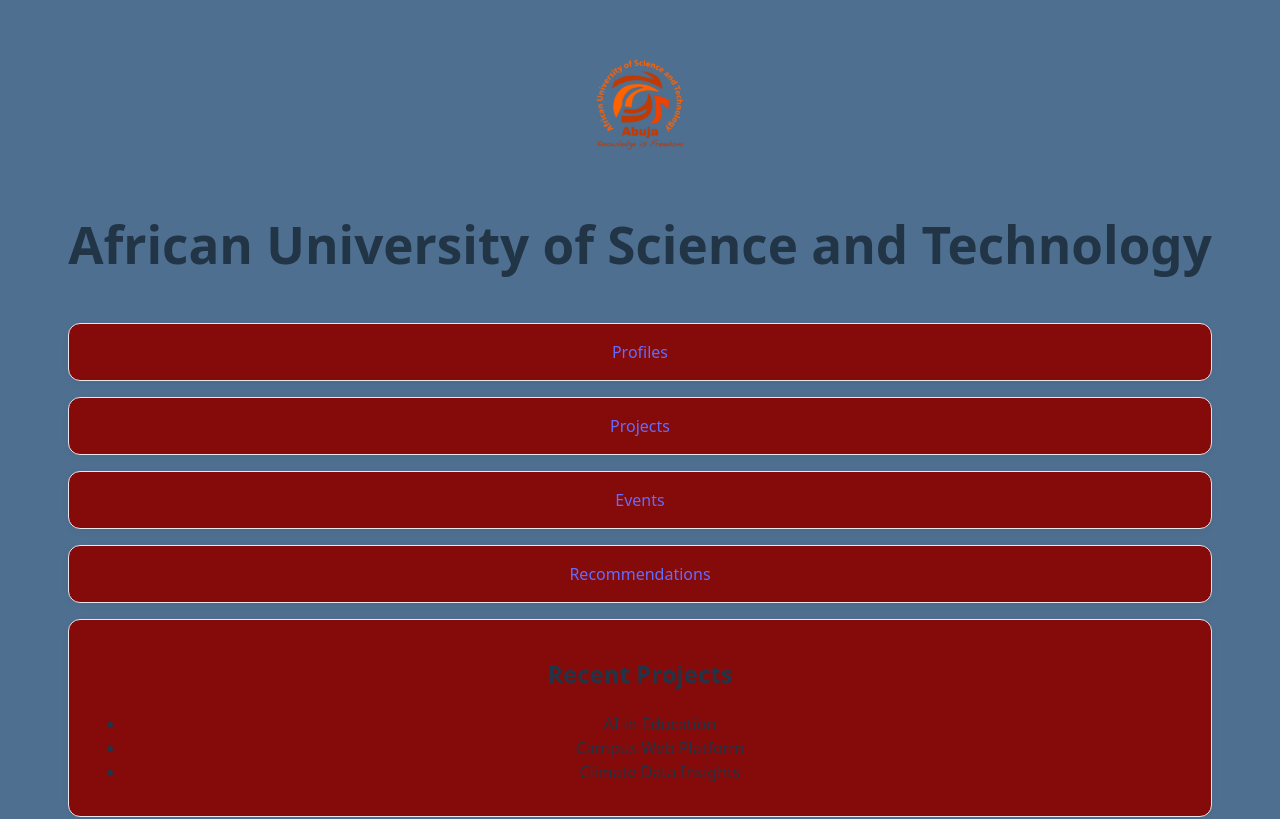
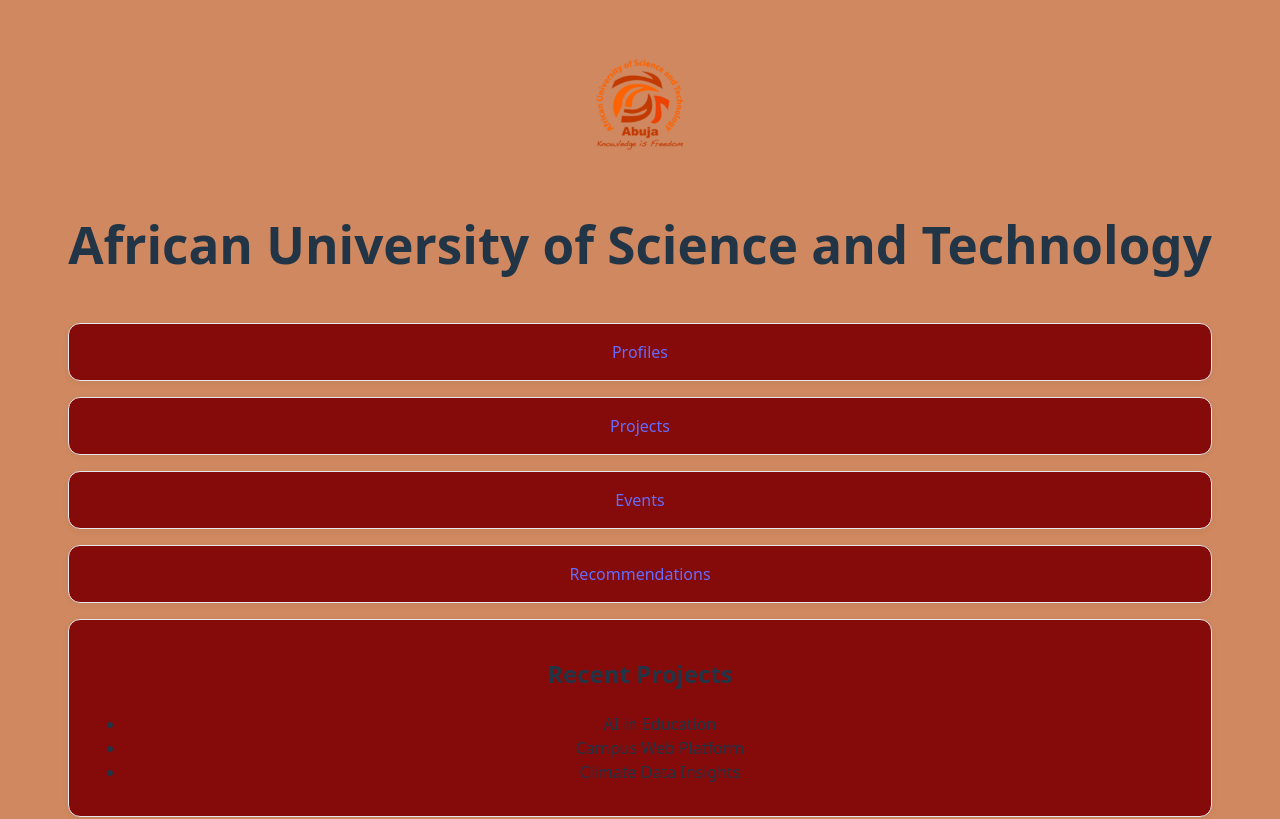
Before and after one commit to veric47/uni-collab, a React (Vite) app: page / in a window 1280 px wide. Shown: the top 819 px of the page. Built offline with nearby package versions, Linux system fonts and the light colour scheme.

Commit message:
styles.css

```diff
--- a/src/styles.css
+++ b/src/styles.css
@@ -1,4 +1,4 @@
-:root { --blue: #eb5a25; --bg: #4e6f90; }
+:root { --blue: #ffffff; --bg: #cf885f; }
 body { margin:0; font-family: system-ui, Arial, sans-serif; background: var(--bg); }
 .container { max-width: 1100px; margin: 0 auto; padding: 16px; }
 .nav { display:flex; gap:16px; padding:12px 16px; background: var(--blue); color:#fff; align-items:center;}
```
